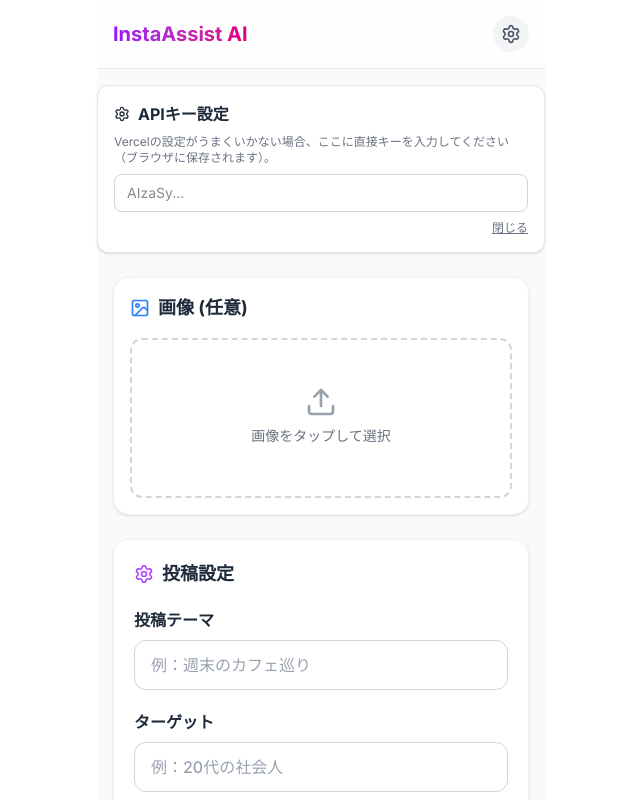
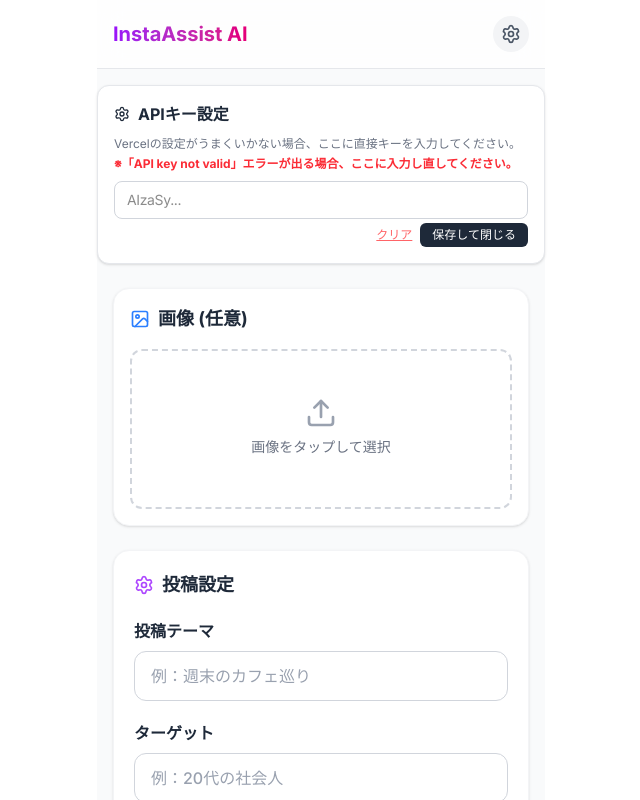
Before and after one commit to uruacha/InstaAssist, a Next.js app: page / in a window 1280 px wide. Both pictures are taken after a click on the button 830 px from the left and 34 px from the top of the page. Shown: the top 800 px of the page, without its empty margins (319-959 px from the left). Built offline with nearby package versions, Linux system fonts and the light colour scheme.

Commit message:
Enhance API Key Settings UI with validation and quote stripping

```diff
--- a/app/page.tsx
+++ b/app/page.tsx
@@ -31,9 +31,13 @@ export default function Home() {
   }, []);
 
   const saveCustomApiKey = (key: string) => {
-    setCustomApiKey(key);
-    localStorage.setItem("custom_gemini_api_key", key);
+    // Aggressive cleanup: remove quotes, spaces, and newlines
+    const cleanKey = key.replace(/["'\s\n]/g, "");
+    setCustomApiKey(cleanKey);
+    localStorage.setItem("custom_gemini_api_key", cleanKey);
   };
+
+  // ... (inside return JSX)
 
   const canvasRef = useRef<HTMLCanvasElement>(null);
 
@@ -258,22 +262,37 @@ export default function Home() {
             <Settings className="w-4 h-4" />
             APIキー設定
           </h3>
-          <p className="text-xs text-gray-500 mb-2">
-            Vercelの設定がうまくいかない場合、ここに直接キーを入力してください（ブラウザに保存されます）。
+          <p className="text-xs text-gray-500 mb-2 leading-relaxed">
+            Vercelの設定がうまくいかない場合、ここに直接キーを入力してください。<br />
+            <span className="text-red-500 font-bold">※「API key not valid」エラーが出る場合、ここに入力し直してください。</span>
           </p>
           <input
             type="text"
             value={customApiKey}
-            onChange={(e) => saveCustomApiKey(e.target.value.trim())}
+            onChange={(e) => saveCustomApiKey(e.target.value)}
             placeholder="AIzaSy..."
-            className="w-full px-3 py-2 border border-gray-300 rounded-lg text-sm mb-2"
+            className="w-full px-3 py-2 border border-gray-300 rounded-lg text-sm mb-1 font-mono tracking-tight"
           />
-          <div className="flex justify-end">
+          {customApiKey && (
+            <p className="text-[10px] text-gray-400 font-mono mb-2 text-right">
+              認識中のキー: {customApiKey.substring(0, 8)}...
+            </p>
+          )}
+          <div className="flex justify-end gap-2">
+            <button
+              onClick={() => {
+                saveCustomApiKey("");
+                setShowSettings(false);
+              }}
+              className="text-xs text-red-400 hover:text-red-600 underline"
+            >
+              クリア
+            </button>
             <button
               onClick={() => setShowSettings(false)}
-              className="text-xs text-gray-500 underline"
+              className="text-xs bg-gray-800 text-white px-3 py-1 rounded-md hover:bg-gray-700"
             >
-              閉じる
+              保存して閉じる
             </button>
           </div>
         </div>
```
